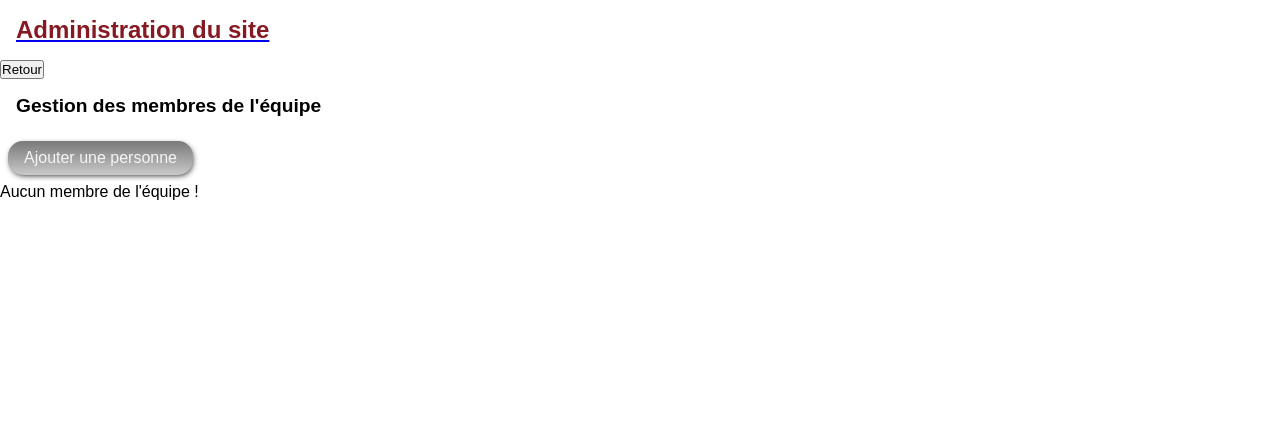
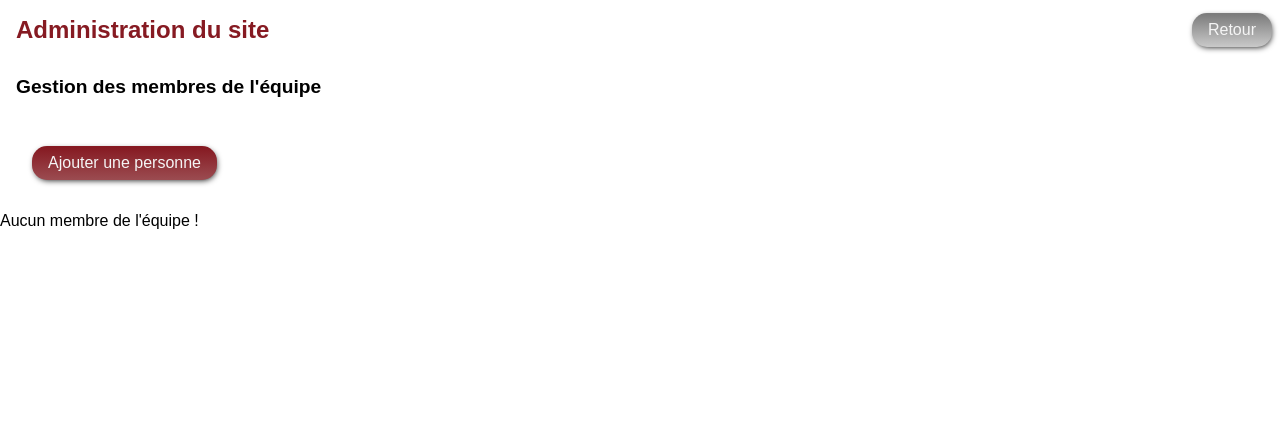
Before and after one commit to AmandineDubreuil/EpiVeto, a PHP site: page /adminEpiVeto/equipe in a window 1280 px wide. Shown: the part 68-496 px from the top of the page. Run offline with PHP 8.4, Linux system fonts and the light colour scheme; the visitor is signed in with stand-in values (Sample User, id 1); data that the repository does not hold is empty; a stand-in replaces the project's code that opens the database connection; some web fonts are replaced.

Commit message:
mis en forme css de la page Admin/Equipe/index

```diff
--- a/assets/css/style.css
+++ b/assets/css/style.css
@@ -643,7 +643,7 @@ footer p {
 
 /* ADMINISTRATION DU SITE */
 
-/* ADMIN Accueil*/
+/* ADMIN Accueil Général*/
 .adminAccueilSection{
     margin: 1rem;
     padding: 1rem;
@@ -653,7 +653,36 @@ footer p {
 }
 .adminAccueilSection a{
     text-decoration: none;
+    }
+
+/* ADMIN Accueil Equipe */
+.accueilAdminEquipe{
+    display: flex;
+    justify-content: space-between;
+    align-items: center;
 }
+.accueilAdminEquipe a{
+    text-decoration: none;
+}
+.adminEquipe .btnRouge{
+    margin: 2rem;
+}
+.adminTable {
+    margin: 1rem;
+    border-collapse: collapse;
+    border: 1px solid var(--color-twolight);
+  }
+  .adminTable th {
+    padding: 1rem;
+    background-color: var(--color-five);
+    color: var(--color-three);
+  }
+  .adminTable tr {
+    border: 1px solid var(--color-twolight);
+  }
+  .adminTable td {
+    padding: .5rem;
+  }
 
 /* ***********************
    RESPONSIVE DESKTOP
--- a/inc/fonctions.php
+++ b/inc/fonctions.php
@@ -365,7 +365,7 @@ function updatePhoto($photo_Name, $photo_Db)
 function getEmployes(): array
 {
     require 'pdo.php';
-    $sqlRequest = "SELECT id_employe, nom, prenom, created_at, modified_at  FROM `employes` WHERE 1 ORDER BY nom ASC";
+    $sqlRequest = "SELECT id_employe, titre, nom, prenom, created_at, modified_at  FROM `employes` WHERE 1 ORDER BY nom ASC";
     $resultat = $conn->prepare($sqlRequest);
     $resultat->execute();
     return $resultat->fetchAll();
--- a/view/adminEpiVeto/equipe/indexView.php
+++ b/view/adminEpiVeto/equipe/indexView.php
@@ -19,24 +19,28 @@
     </header>
 
     <main>
-        <a href="../"><h2 id="admin">Administration du site</h2></a>
-        <a href="../"><button class="btnInput" type="button">Retour</button></a>
-
-        <section class="utilisateurs">
+        <div class="accueilAdminEquipe">
+            <a href="../">
+                <h2 id="admin">Administration du site</h2>
+            </a>
+            <a href="../"><button class="btnGris" type="button">Retour</button></a>
+        </div>
+        <div class="adminEquipe">
             <h3>Gestion des membres de l'équipe</h3>
 
-<a href="./ajout.php" class="btnGris">Ajouter une personne</a>
+            <a href="./ajout.php" class="btnRouge">Ajouter une personne</a>
 
             <?php
             if (count(getUtilisateurs()) != 0) : ?>
                 <table class="adminTable">
                     <thead>
                         <tr>
-                            <th>Id</th>
+                            <th>Titre</th>
                             <th>Nom</th>
                             <th>Prénom</th>
                             <th>Créé le</th>
                             <th>Modifié le</th>
+                            <th>Action</th>
                         </tr>
                     </thead>
                     <tbody>
@@ -45,14 +49,14 @@
                         ?>
                         <?php foreach (getEmployes() as $key => $value) : ?>
                             <tr>
-                                <td><?= $value['id_employe'] ?></td>
+                                <td><?= $value['titre'] ?></td>
                                 <td><?= $value['nom'] ?></td>
                                 <td><?= $value['prenom'] ?></td>
                                 <td><?= $value['created_at'] ?></td>
                                 <td><?= $value['modified_at'] ?></td>
                                 <td>
-                                    <a class="btn" href="./edit.php?id=<?= $value['id_employe'] ?>">Modifier</a>
-                                    <a class="btnInput"  href="./supp.php?id=<?= $value['id_employe'] ?>" onclick="return confirm('Confirmer la suppression de ce membre de l\'équipe ?');">Supprimer</a>
+                                    <a class="btnRougeClair" href="./edit.php?id=<?= $value['id_employe'] ?>">Modifier</a>
+                                    <a class="btnRougeFonce" href="./supp.php?id=<?= $value['id_employe'] ?>" onclick="return confirm('Confirmer la suppression de ce membre de l\'équipe ?');">Supprimer</a>
                                 </td>
                             </tr>
                         <?php endforeach; ?>
@@ -64,7 +68,7 @@
 
 
 
-        </section>
+        </div>
 
 
     </main>
@@ -82,7 +86,8 @@
                 <a href="./login/deconnexion.php">Se déconnecter</a>
             <?php else : ?>
                 <a class="logAdmin" href="./login/">Administration du site</a>
-        <?php endif ?></p>
+            <?php endif ?>
+        </p>
     </footer>
 
 </body>
```
Lines whose indentation alone changed are shown as unchanged.
